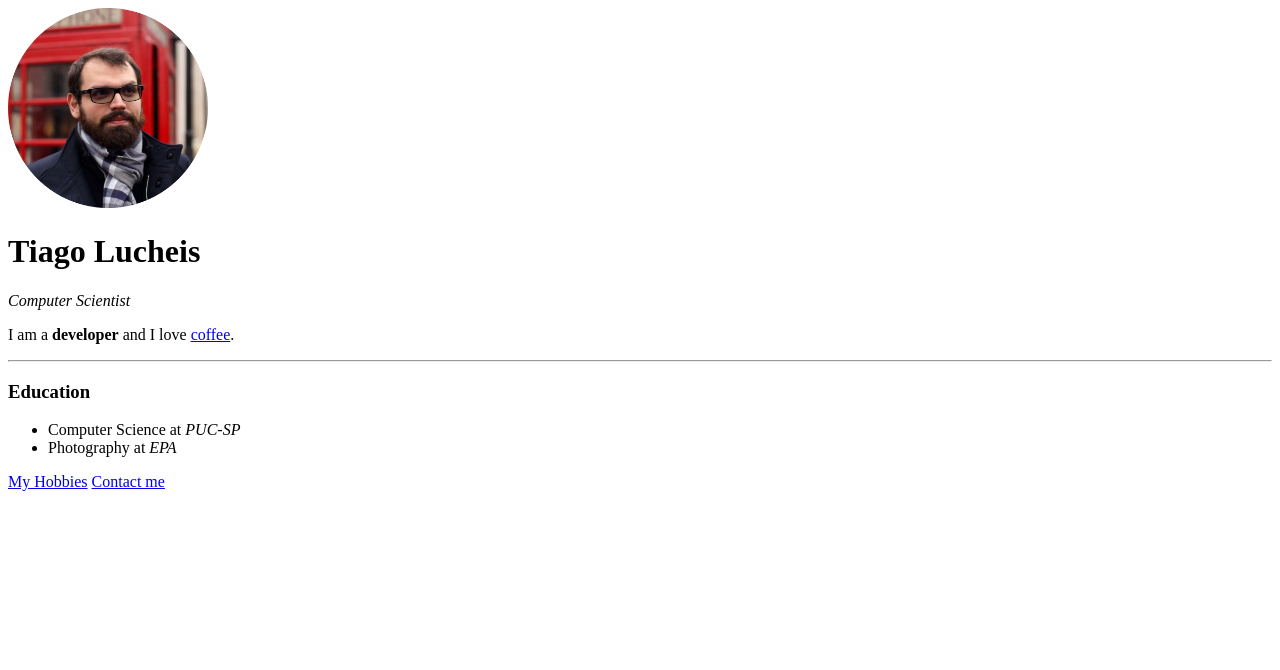
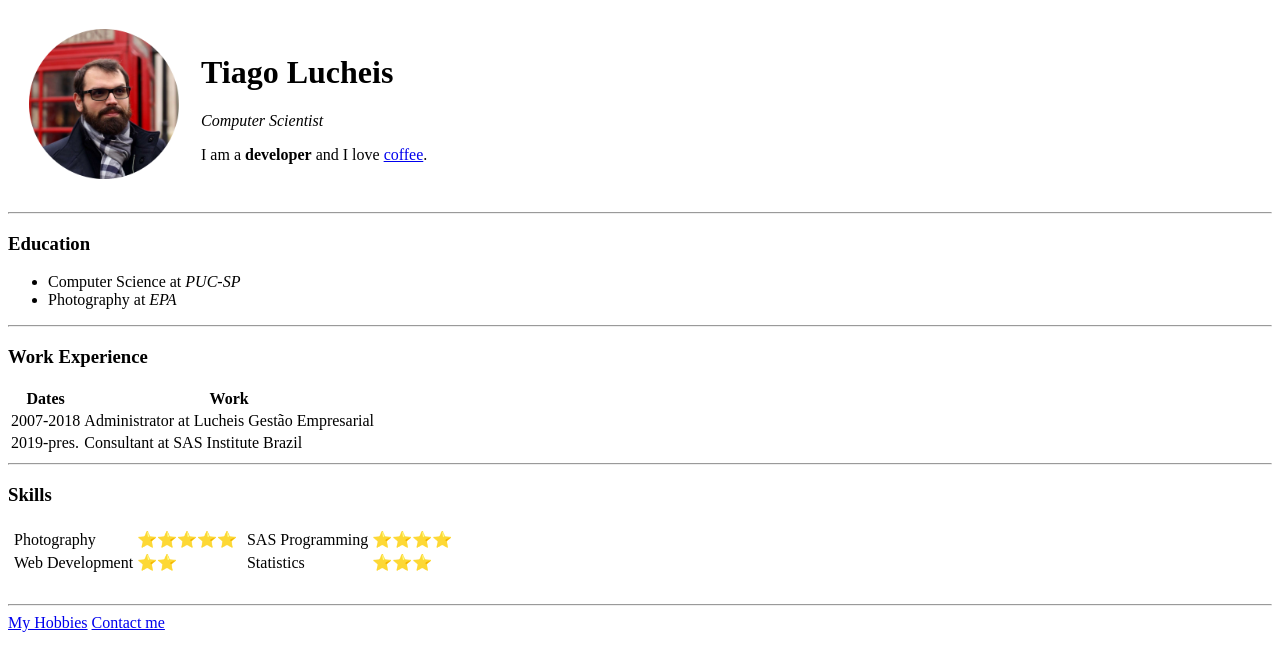
Before and after one commit to tiagolucheis/Udemy-WDB, a plain HTML site: page HTML - Personal Site/index.html in a window 1280 px wide. Drawn offline with Linux system fonts and the light colour scheme.

Commit message:
Forms and Tables Lesson

```diff
--- a/HTML - Personal Site/index.html
+++ b/HTML - Personal Site/index.html
@@ -5,10 +5,20 @@
         <title>Tiago Lucheis' Personal Site</title>
     </head>
     <body>
-        <img src="images/ProfilePicture-circle.png" alt="Tiago's Profile Photo" height="200">
-        <h1>Tiago Lucheis</h1>
-        <p><em>Computer Scientist</em></p>
-        <p>I am a <strong>developer</strong> and I love <a href="https://en.wikipedia.org/wiki/Coffee">coffee</a>.</p>
+
+        <table cellspacing="20">
+            <tr>
+                <td>
+                    <img src="images/ProfilePicture-circle.png" alt="Tiago's Profile Photo" height="150">
+                </td>
+                <td>
+                    <h1>Tiago Lucheis</h1>
+                    <p><em>Computer Scientist</em></p>
+                    <p>I am a <strong>developer</strong> and I love <a href="https://en.wikipedia.org/wiki/Coffee">coffee</a>.</p>
+                </td>
+            </tr>
+        </table>
+
         <hr>
 
         <h3>Education</h3>
@@ -16,6 +26,65 @@
             <li>Computer Science at <em>PUC-SP</em></li>
             <li>Photography at <em>EPA</em></li>
         </ul>
+
+        <hr>
+
+        <h3>Work Experience</h3>
+        <table>
+            <thead>
+                <tr>
+                    <th>Dates</th>
+                    <th>Work</th>
+                </tr>
+            </thead>
+            <tbody>
+                <tr>
+                    <td>2007-2018</td>
+                    <td>Administrator at Lucheis Gestão Empresarial</td>
+                </tr>
+                <tr>
+                    <td>2019-pres.</td>
+                    <td>Consultant at SAS Institute Brazil</td>
+                </tr>
+            </tbody>
+            <tfoot>
+            </tfoot>
+        </table>
+
+        <hr>
+
+        <h3>Skills</h3>
+        <table>
+            <tr>
+                <td>
+                    <table>
+                        <tr>
+                            <td>Photography</td>
+                            <td>⭐⭐⭐⭐⭐</td>
+                        </tr>
+                        <tr>
+                            <td>Web Development</td>
+                            <td>⭐⭐</td>
+                        </tr>
+                    </table>
+                </td>
+                <td>
+                    <table>
+                        <tr>
+                            <td>SAS Programming</td>
+                            <td>⭐⭐⭐⭐</td>
+                        </tr>
+                        <tr>
+                            <td>Statistics</td>
+                            <td>⭐⭐⭐</td>
+                        </tr>
+                    </table>
+                </td>
+            </tr>
+        </table>
+
+        <br>
+        <hr>
         <a href="hobbies.html">My Hobbies</a>
         <a href="contact-me.html">Contact me</a>
     </body>
```
Also changed, not shown: HTML - Personal Site/contact-me.html (+12 -0 lines).
